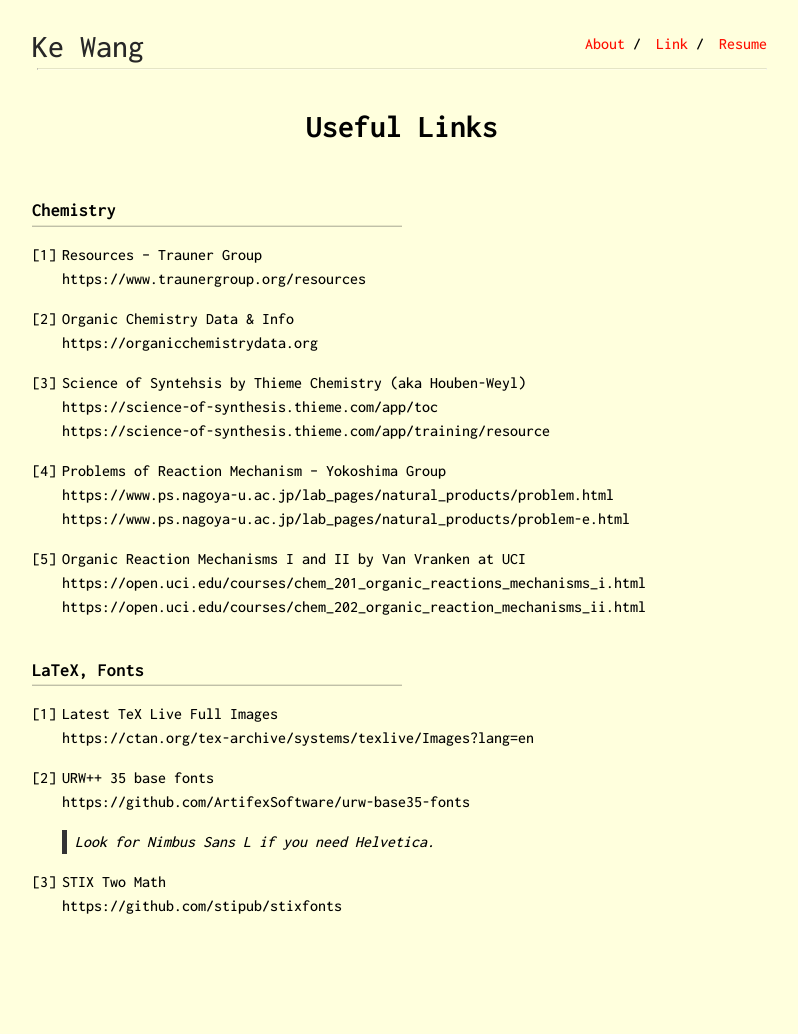
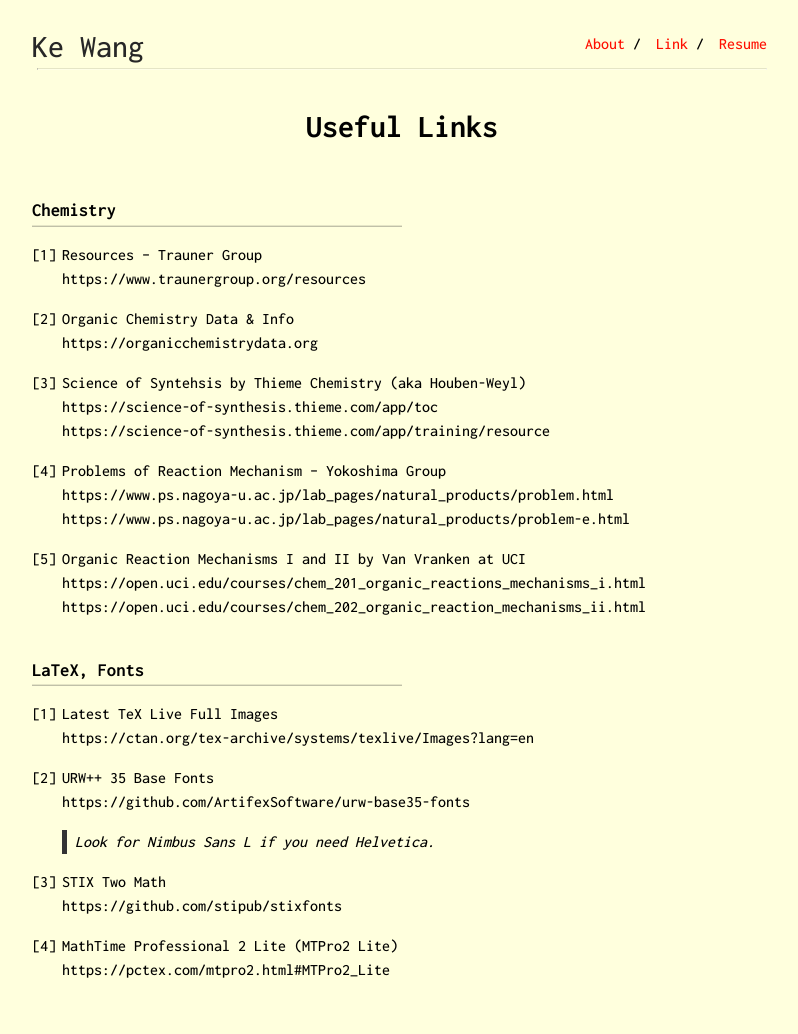
Before and after one commit to ekdc11/ekdc11.github.io, a Jekyll site: the page built from link.md, in a window 1280 px wide. Shown: the whole page, without its empty margins (238-1036 px from the left). Built offline with Jekyll 4.4.1, drawn with Linux system fonts in a browser that asks for light colours; before the commit the page ends 970 px from its top, so only the background shows below that.

Commit message:
Update link.md

```diff
--- a/link.md
+++ b/link.md
@@ -27,9 +27,12 @@ https://open.uci.edu/courses/chem_202_organic_reaction_mechanisms_ii.html
 1. Latest TeX Live Full Images \
 https://ctan.org/tex-archive/systems/texlive/Images?lang=en
 
-1. URW++ 35 base fonts \
+1. URW++ 35 Base Fonts \
 https://github.com/ArtifexSoftware/urw-base35-fonts \
 > Look for Nimbus Sans L if you need Helvetica.
 
 1. STIX Two Math \
 https://github.com/stipub/stixfonts
+
+1. MathTime Professional 2 Lite (MTPro2 Lite) \
+https://pctex.com/mtpro2.html#MTPro2_Lite
```
